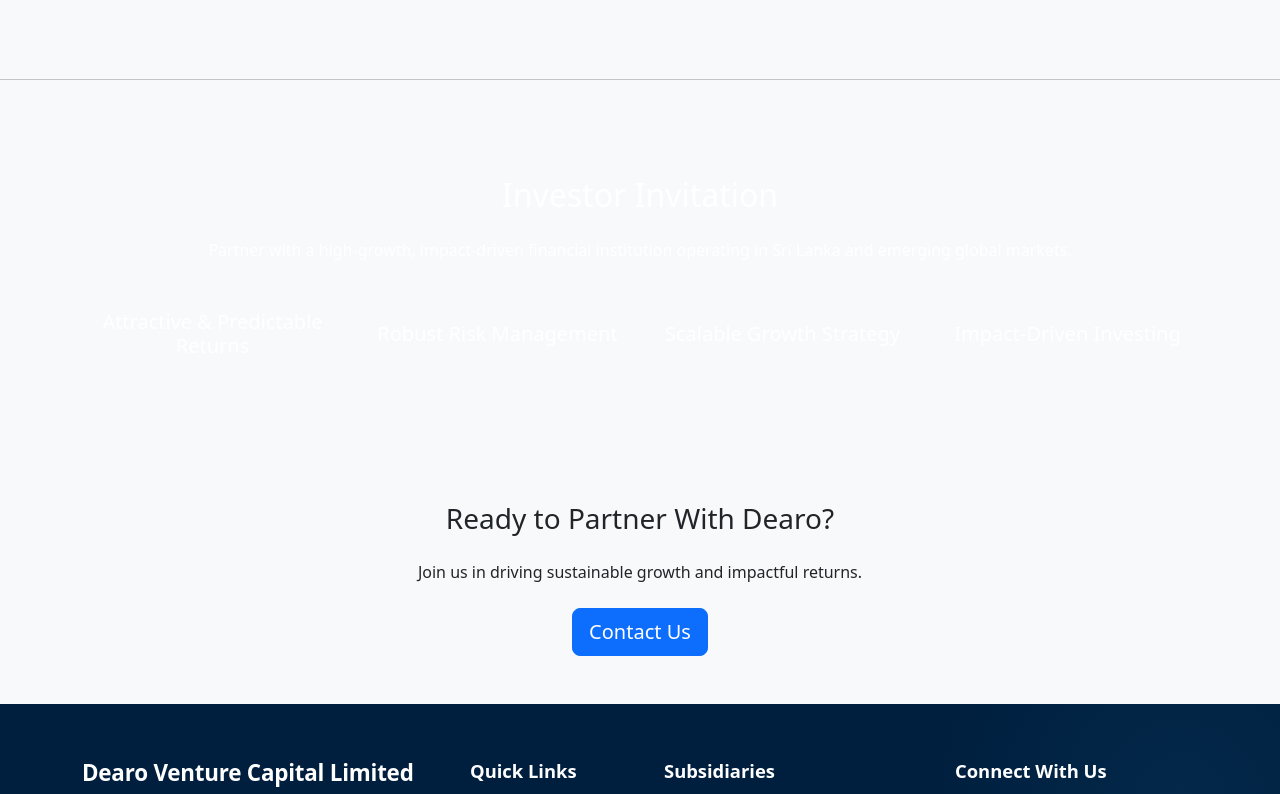
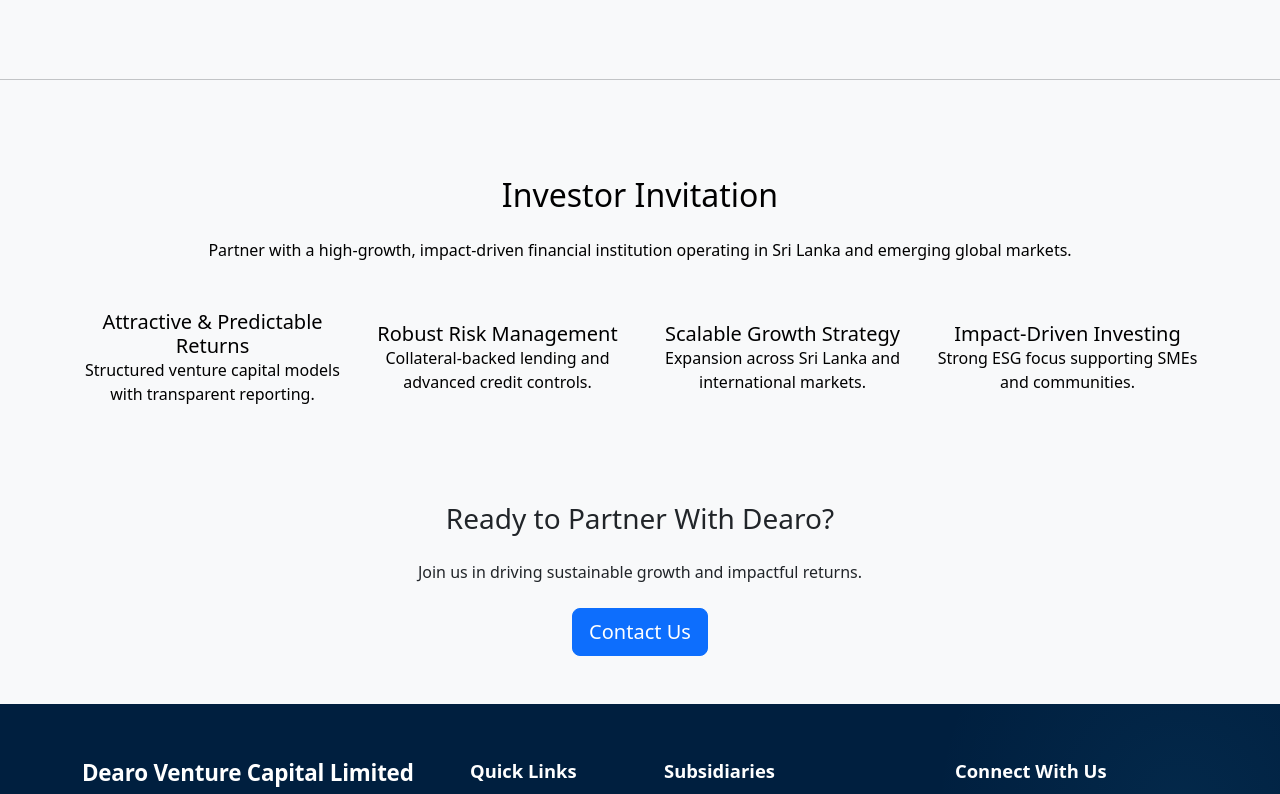
Before and after one commit to drtdsamarawickrama/dearoventurecapital_website, a Next.js app: page /investors in a window 1280 px wide. Shown: the part 1040-1834 px from the top of the page. Built offline with nearby package versions, Linux system fonts and the light colour scheme.

Commit message:
mod: fc investors

```diff
--- a/app/investors/page.tsx
+++ b/app/investors/page.tsx
@@ -8,7 +8,7 @@ export default function InvestorPage() {
 
       {/* Hero Banner Section */}
       <section
-        className="position-relative text-white text-center"
+        className="position-relative text-black text-center"
         style={{ height: "70vh" }}
       >
         <Image
@@ -82,7 +82,7 @@ export default function InvestorPage() {
       <hr className="my-5" />
 
       {/* Investor Invitation */}
-      <section className="py-5 investor-bg text-white">
+      <section className="py-5 investor-bg text-black">
         <div className="container">
           <h2 className="text-center mb-4">Investor Invitation</h2>
           <p className="text-center mb-5">
@@ -115,8 +115,8 @@ export default function InvestorPage() {
                   style={{ animationDelay: `${index * 0.15}s` }}
                 >
                   <div className="card-body d-flex flex-column justify-content-center text-center">
-                    <h5 className="card-title text-white">{item.title}</h5>
-                    <p className="card-text text-light">{item.text}</p>
+                    <h5 className="card-title text-black">{item.title}</h5>
+                    <p className="card-text text-black">{item.text}</p>
                   </div>
                 </div>
               </div>
--- a/components/Navbar/Navbar.tsx
+++ b/components/Navbar/Navbar.tsx
@@ -309,8 +309,8 @@ export default function Navbar() {
               {/* {/* =================================================
                   Apply Now
               ================================================= */}
-
-              {/* { <li className="nav-item">
+{/*
+               { <li className="nav-item">
                 <Link
                   href="/portal"
                   className="nav-link"
@@ -318,7 +318,7 @@ export default function Navbar() {
                 >
                   Apply Now
                 </Link>
-              </li> }  */}
+              </li> }   */}
 
             </ul>
           </div>
```
